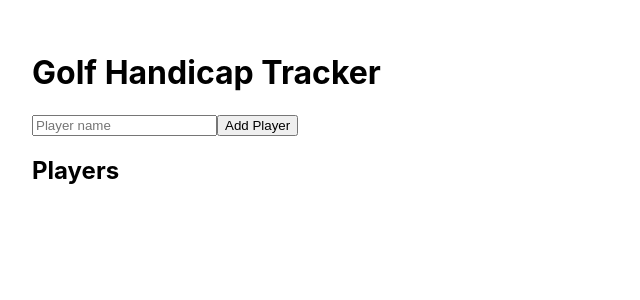
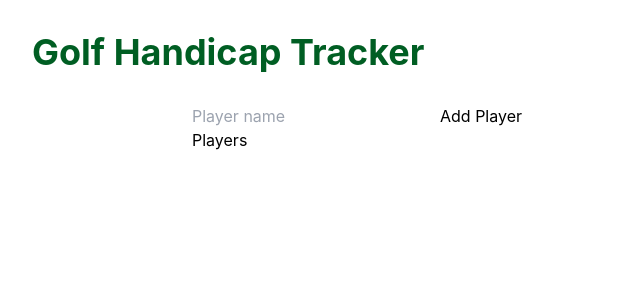
Before and after one commit to filociraptor/golf-handicap-tracker, a React (Create React App) app: page / in a window 1280 px wide. Shown: the top 300 px of the page, without its empty margins (0-640 px from the left). Built offline with nearby package versions, Linux system fonts and the light colour scheme.

Commit message:
feat: add Tailwind CSS setup and configuration

```diff
--- a/package.json
+++ b/package.json
@@ -36,5 +36,10 @@
       "last 1 firefox version",
       "last 1 safari version"
     ]
+  },
+  "devDependencies": {
+    "autoprefixer": "^10.4.21",
+    "postcss": "^8.5.3",
+    "tailwindcss": "^3.4.1"
   }
 }
--- /dev/null
+++ b/postcss.config.js
@@ -0,0 +1,7 @@
+// postcss.config.js
+module.exports = {
+  plugins: [
+    require('tailwindcss'),
+    require('autoprefixer'),
+  ],
+}
--- a/src/App.js
+++ b/src/App.js
@@ -17,10 +17,12 @@ function App() {
   };
 
   return (
-    <div style={{ padding: '2rem' }}>
-      <h1>Golf Handicap Tracker</h1>
-      <AddPlayerForm onAddPlayer={addPlayer} />
-      <PlayerList players={players} setPlayers={setPlayers} />
+    <div className="min-h-screen bg-white p-8">
+      <h1 className="text-4xl font-bold text-green mb-8">Golf Handicap Tracker</h1>
+      <div className="max-w-4xl mx-auto">
+        <AddPlayerForm onAddPlayer={addPlayer} />
+        <PlayerList players={players} setPlayers={setPlayers} />
+      </div>
     </div>
   );
 }
--- a/src/index.css
+++ b/src/index.css
@@ -1,3 +1,9 @@
+@tailwind base;
+@tailwind components;
+@tailwind utilities;
+
+/* Custom styles can be added below */
+
 body {
   margin: 0;
   font-family: -apple-system, BlinkMacSystemFont, 'Segoe UI', 'Roboto', 'Oxygen',
--- /dev/null
+++ b/tailwind.config.js
@@ -0,0 +1,18 @@
+/** @type {import('tailwindcss').Config} */
+module.exports = {
+  content: [
+    "./src/**/*.{js,jsx,ts,tsx}",
+    "./public/index.html"
+  ],
+  theme: {
+    extend: {
+      colors: {
+        'yellow': '#FCF400',
+        'green': '#005E23',
+        'red': '#ED0030',
+        'gray': '#AEB4A9',
+      },
+    },
+  },
+  plugins: [],
+}
```
Also changed, not shown: 2 other files (tests, documents, lock files or other folders).
